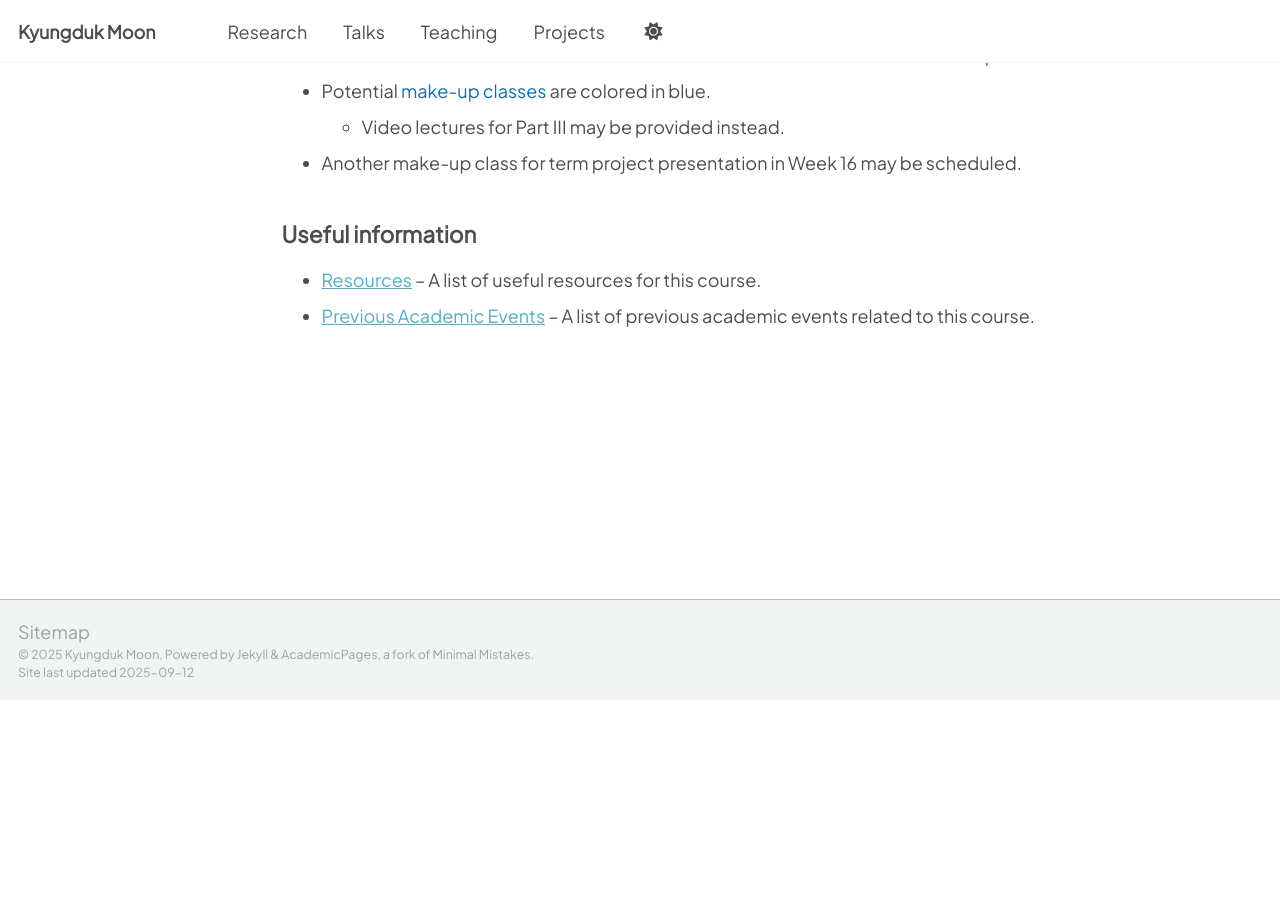
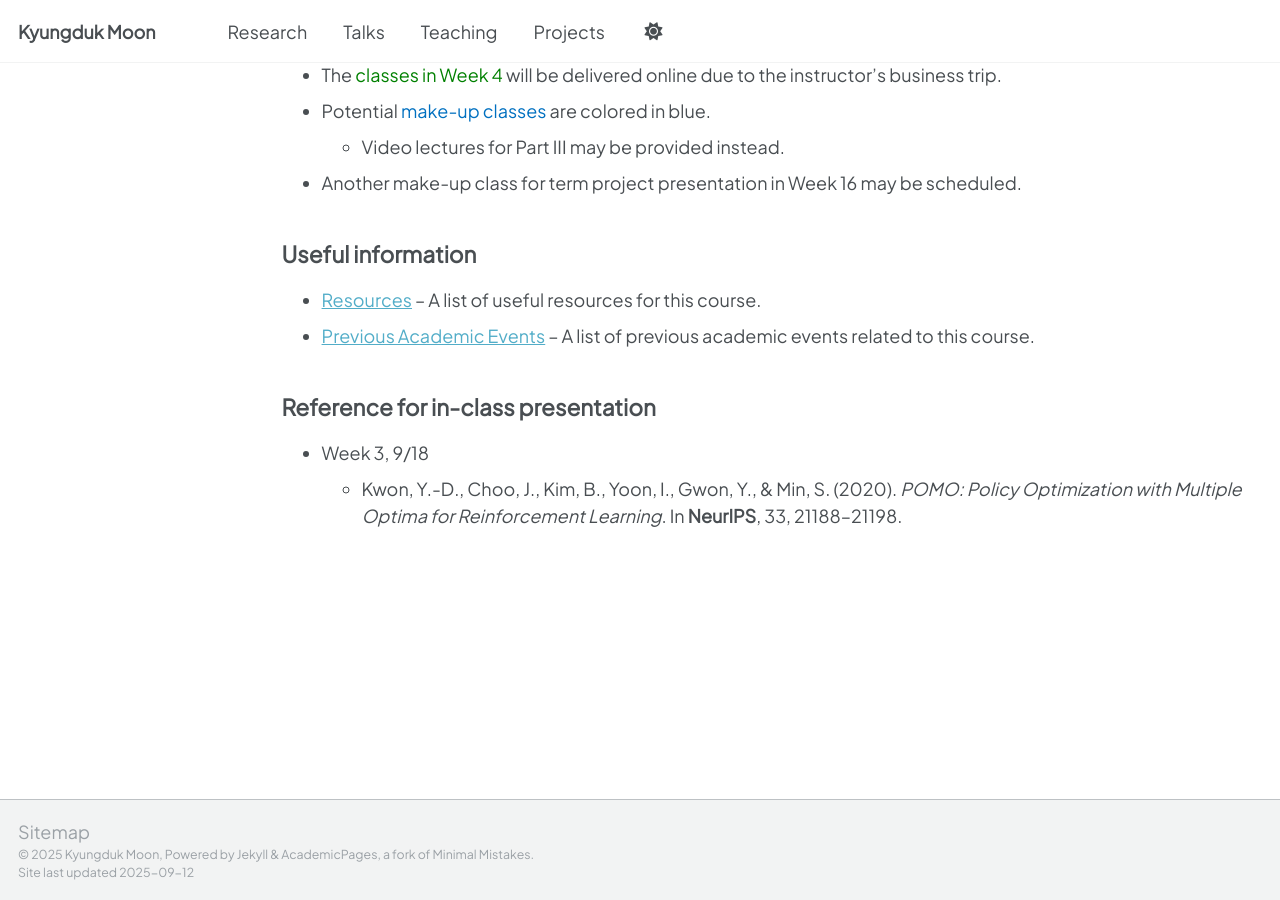
Before and after one commit to kalebmoon07/kalebmoon07.github.io, a Jekyll site: the page built from _pages/2025-fall-ml4do/ai4do-main.md, in a window 1280 px wide and 900 px high, scrolled down 3392 px. Built offline with Jekyll 4.4.1, drawn with Linux system fonts in a browser that asks for light colours; a script that is not in the unit is left out; before the commit the page ends 4092 px from its top, so only the background shows below that; some of the changed text lies outside the part shown.

Commit message:
Update ai4do-main.md

```diff
--- a/_pages/2025-fall-ml4do/ai4do-main.md
+++ b/_pages/2025-fall-ml4do/ai4do-main.md
@@ -61,7 +61,7 @@
 |   2   |  9/9  | Deep Reinforcement Learning (DRL) – Graph Neural Networks (GNN) [[Stanford CS224W] Lecture 7.2](https://youtu.be/247Mkqj_wRM), [7.3](https://www.youtube.com/watch?v=ew1cnUjRgl4), [[PyTorch] Intro to GNN](https://www.youtube.com/watch?v=8owQBFAHw7E)                           |
 |       | 9/11  | Deep Reinforcement Learning (DRL) – Basic reinforcement learning [[MIT 6.S091] Intro to DRL](https://www.youtube.com/watch?v=zR11FLZ-O9M), [[Stanford CS231n] DRL](https://www.youtube.com/watch?v=lvoHnicueoE)                                                                                                                                                                                                                   | Team formation                 |
 |   3   | 9/16  | Deep Reinforcement Learning (DRL) – Basic reinforcement learning [[MIT 6.S091] Intro to DRL](https://www.youtube.com/watch?v=zR11FLZ-O9M), [[Stanford CS231n] DRL](https://www.youtube.com/watch?v=lvoHnicueoE)                                                                                                                                                                                                                   |                                |
-|       | 9/18  | Applications of DRL: Routing and scheduling problems ♦                                                                                                                                                                                                                             |                                |
+|       | 9/18  | Applications of DRL: Routing and scheduling problems [[2023 DIMACS] (Bad)RL for VRP](https://www.youtube.com/watch?v=nGc1MVNRvjE) ♦[<Kwon et al.2020 NeurIPS: Group 1>](#paper-kwon-2020-pomo)                                                                                                                                                                                                                             |                                |
 |   4   | 9/23  | <span style="color:green;">Simulation-based learning – Bandit models</span>                                                                                                                                                                                                        |                                |
 |       | 9/25  | <span style="color:green;">Simulation-based learning – Bandit models and others</span>                                                                                                                                                                                             |                                |
 |       |       | [**Part II: Data-driven algorithm design**](/teaching/ai4do/2025/reading-list#part-2)                                                                                                                                                                                              |                                |
@@ -107,3 +107,8 @@
 
 * [Resources](/teaching/ai4do/2025/resources) – A list of useful resources for this course.
 * [Previous Academic Events](/teaching/ai4do/2025/previous-academic-events) – A list of previous academic events related to this course.
+
+## Reference for in-class presentation
+
+- Week 3, 9/18
+  - <a id="paper-kwon-2020-pomo"></a>Kwon, Y.-D., Choo, J., Kim, B., Yoon, I., Gwon, Y., & Min, S. (2020). *POMO: Policy Optimization with Multiple Optima for Reinforcement Learning*. In **NeurIPS**, 33, 21188–21198.
```
